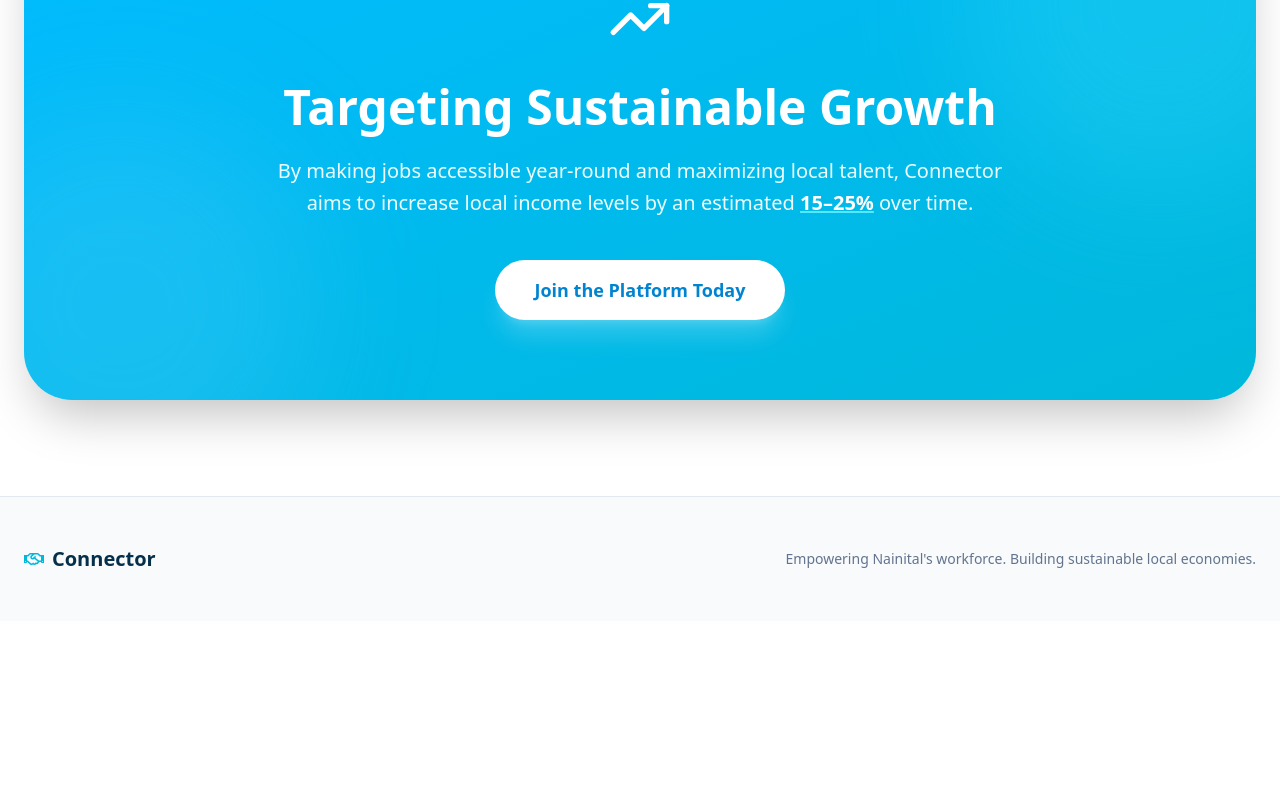
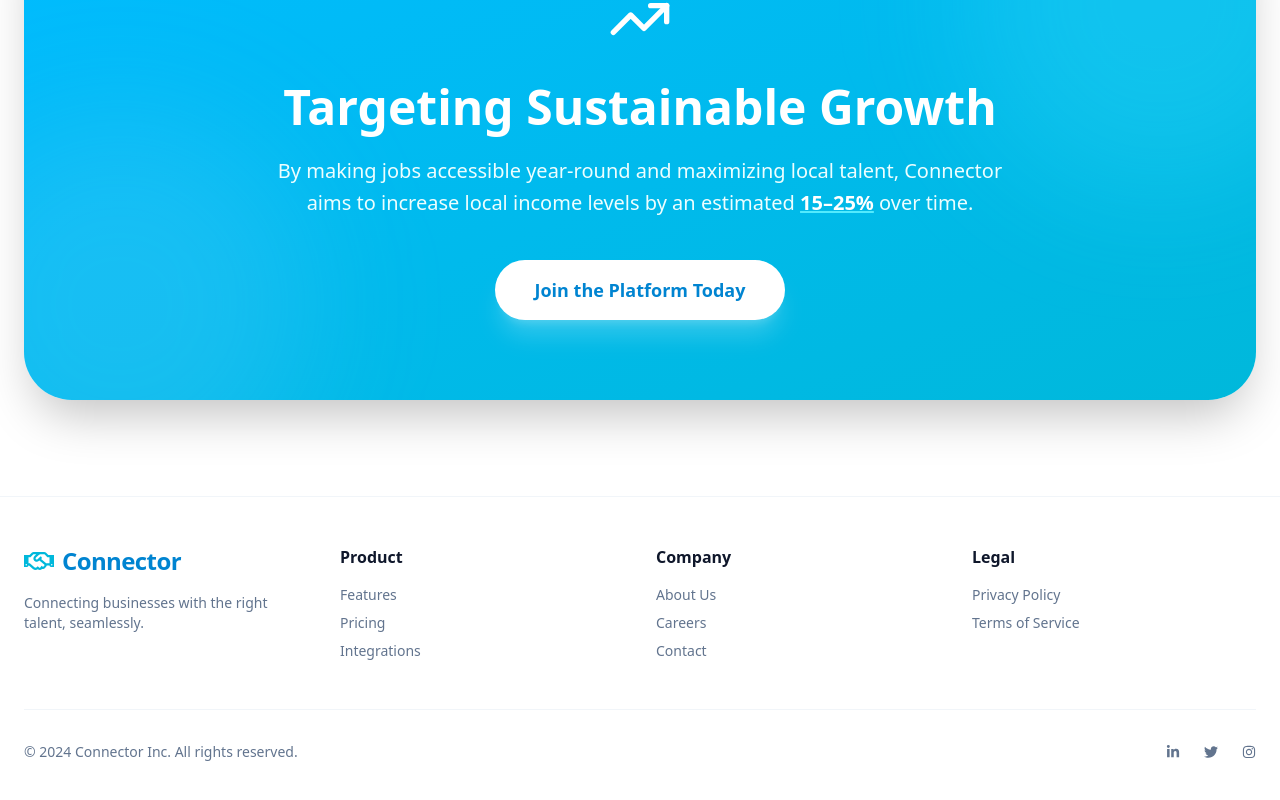
Before and after one commit to 201Harsh/Connector, a Next.js app in the folder client/: page / in a window 1280 px wide. Shown: the part 2298-3098 px from the top of the page. Before the commit the page ends 2919 px from the top, so only its background shows below. Built offline with nearby package versions, Linux system fonts and the light colour scheme.

Commit message:
feat: add Footer component to application layout

```diff
--- a/client/app/landing/Connector.tsx
+++ b/client/app/landing/Connector.tsx
@@ -14,6 +14,7 @@ import {
 import { FaRegHandshake } from "react-icons/fa";
 import Link from "next/link";
 import Header from "../Components/Header";
+import Footer from "../Components/Footer";
 
 export default function LandingPage() {
   const heroRef = useRef<HTMLDivElement>(null);
@@ -251,18 +252,7 @@ export default function LandingPage() {
         </div>
       </section>
 
-      <footer className="bg-slate-50 py-12 border-t border-slate-200">
-        <div className="max-w-7xl mx-auto px-6 flex flex-col md:flex-row justify-between items-center gap-4">
-          <div className="flex items-center gap-2 text-sky-950 font-bold text-xl">
-            <FaRegHandshake className="text-cyan-500" />
-            Connector
-          </div>
-          <p className="text-slate-500 text-sm">
-            Empowering Nainital's workforce. Building sustainable local
-            economies.
-          </p>
-        </div>
-      </footer>
+      <Footer />
     </div>
   );
 }
```
